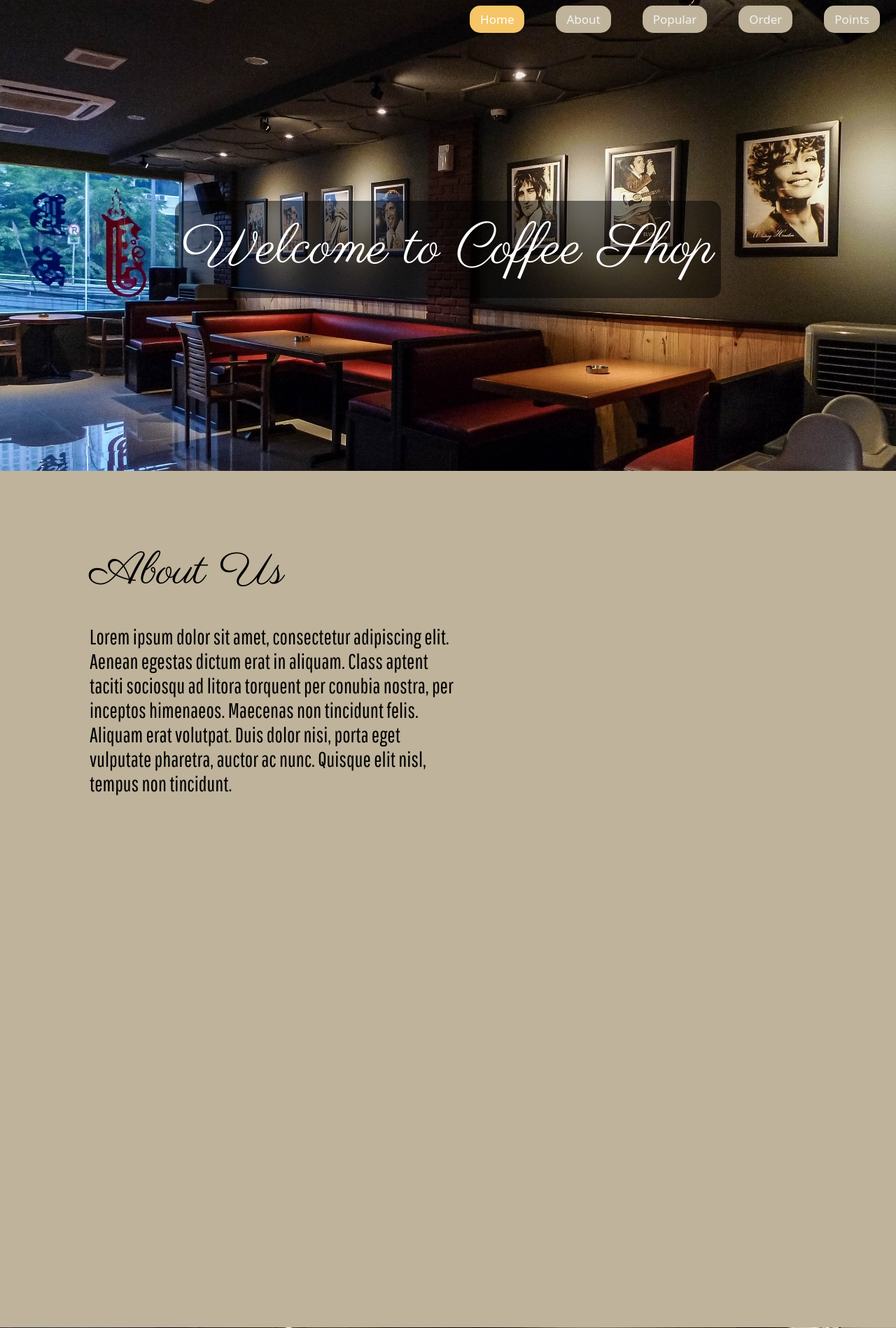
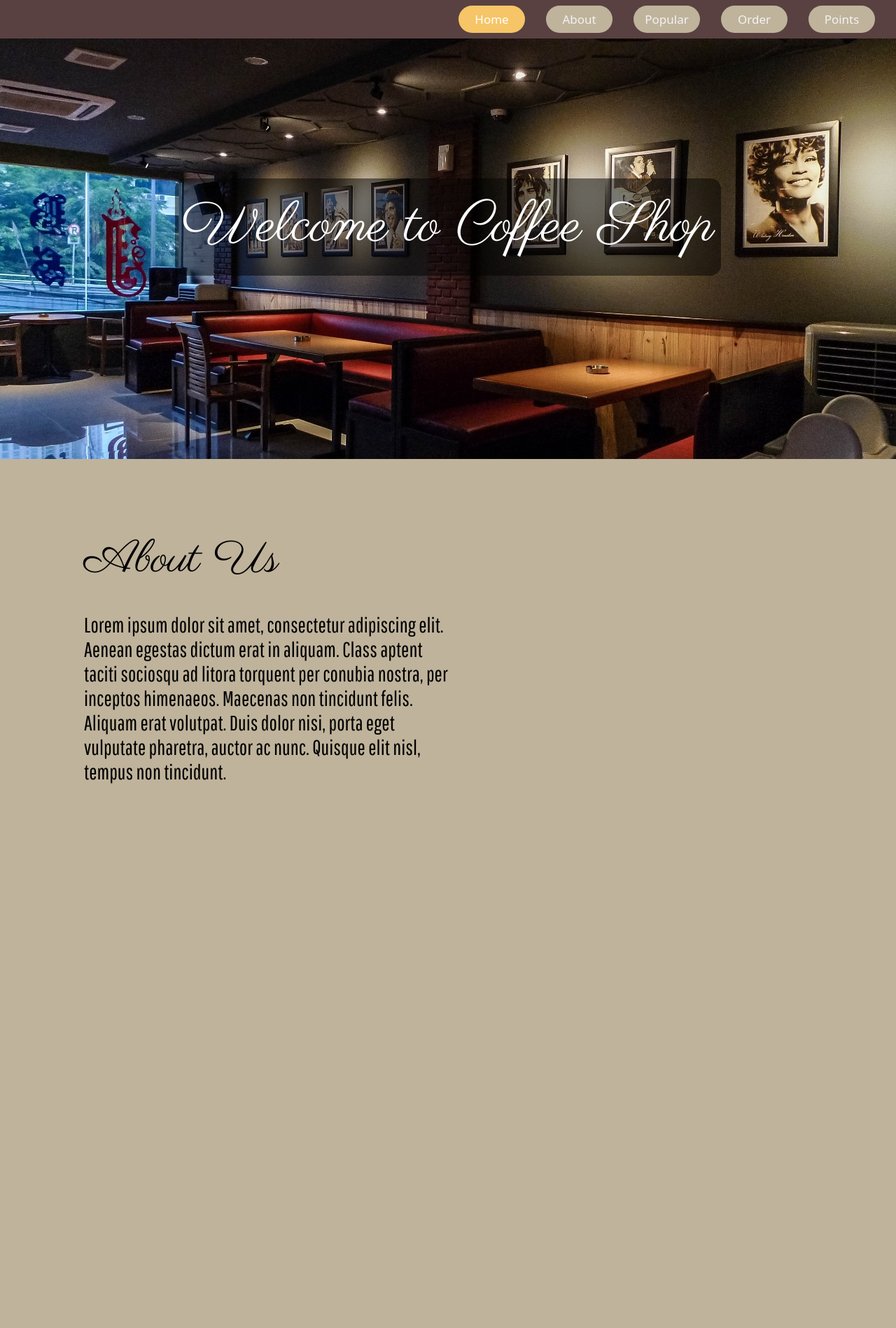
Before and after one commit to 420Titania/ServerSideProgramming, a PHP site: page / in a window 1280 px wide. Shown: the whole page at 70% size. After the commit the page ends 1120 px from the top, so only its background shows below. Run offline with PHP 8.4, Linux system fonts and the light colour scheme.

Commit message:
Readjusted sizes of pages in Home and About. Edited some CSS to give more consistent padding and placement on buttons and sizes of topnav.

```diff
--- a/index.html
+++ b/index.html
@@ -14,11 +14,11 @@
 </head>
     <body>
         <div class="topnav">
-            <a href="/points.html" style="margin-right:15px">Points</a>
-            <a href="/order.html">Order</a>
-            <a href="#popular">Popular</a>
-            <a href="#about">About</a>
-            <a class="active" href="#home">Home</a>
+                <a href="/points.html">Points</a>
+                <a href="/order.html">Order</a>
+                <a href="#popular">Popular</a>
+                <a href="#about">About</a>
+                <a class="active" href="#home">Home</a>
         </div>
         <div class="home">
             <head1>Welcome to Coffee Shop</head1>
--- a/styles.css
+++ b/styles.css
@@ -4,7 +4,9 @@ body {
     background-attachment: fixed;
     background-size: cover;
     z-index: -1;
-  }
+    padding: 0; /* Remove padding */
+    margin: 0; /* Remove margin */
+}
 
 body::-webkit-scrollbar {
   display:none;
@@ -48,24 +50,30 @@ p {
 .home {
   text-align: center;
   vertical-align: middle;
-  line-height: 620px;
+  line-height: 650px;
 }
 
 .about {
     background-color: #bfb39b;
     margin: -7px -10px;
-    height: 1024px;
+    height: 425px;
     vertical-align: middle;
     padding: 100px;
 }
 
 .topnav {
-  color: #ff0000;
+  height: 55px;
+  background-color: #594141;
   overflow: auto;
-  display:flow-root;
+  align-content: center;
+  position: fixed; /* Fixes the Topnav in position*/
+  width: 100%; /* Make the navigation bar span the entire width */
+  top: 0; /* Position it at the top of the viewport */
+  z-index: 1000; /* Ensure it's above other content */
 }
 
 .topnav a {
+  width: 65px;
   float: right;
   color: #f2f2f2;
   text-align: center;
@@ -73,8 +81,8 @@ p {
   text-decoration: none;
   font-size: 17px;
   background-color: #BFB39B;
-  border-radius: 15px;
-  margin-left: 45px;
+  border-radius: 50px;
+  margin-right: 30px; /* Adjust the margin between the buttons */
   font-family: system-ui, -apple-system, BlinkMacSystemFont, 'Segoe UI', Roboto, Oxygen, Ubuntu, Cantarell, 'Open Sans', 'Helvetica Neue', sans-serif;
 }
 
```
